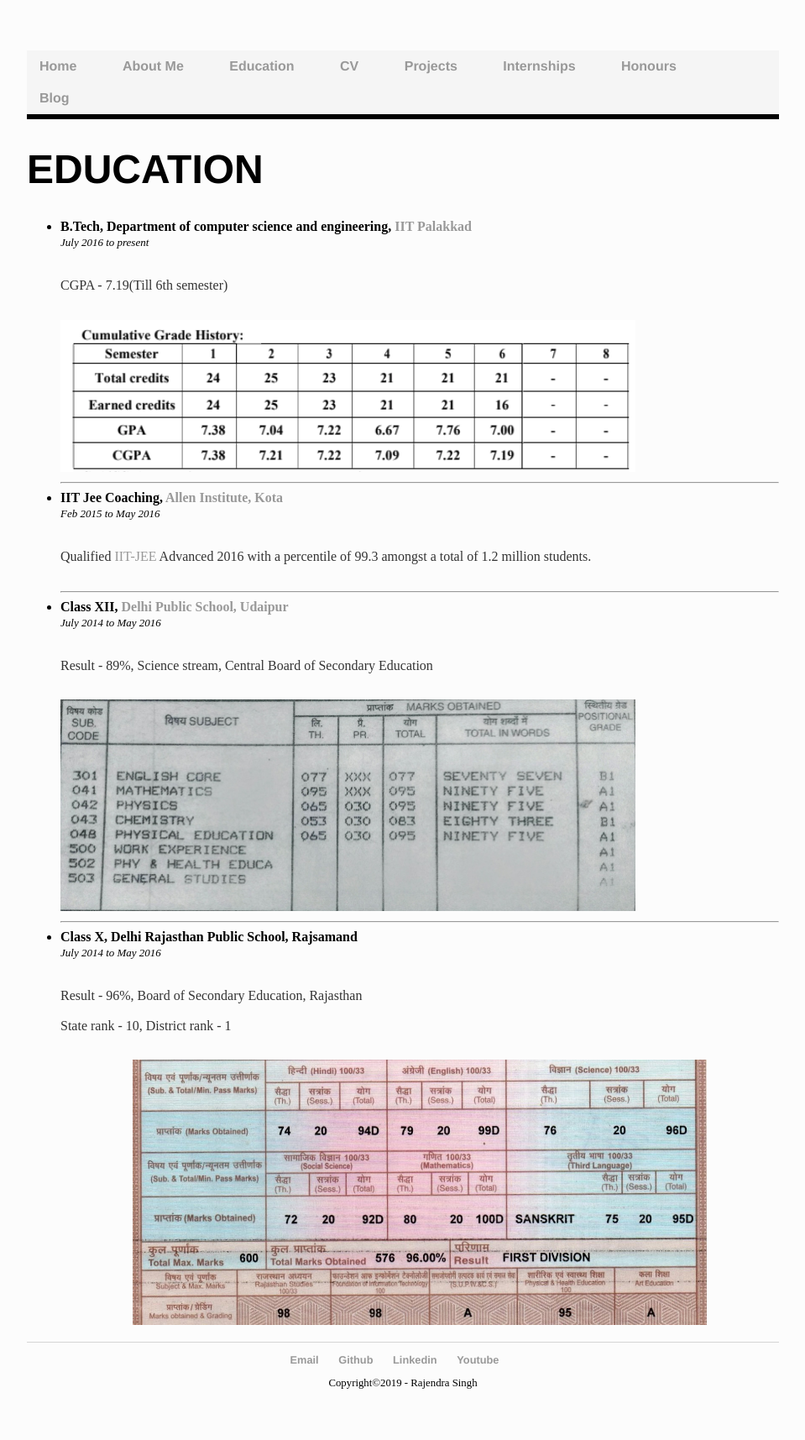
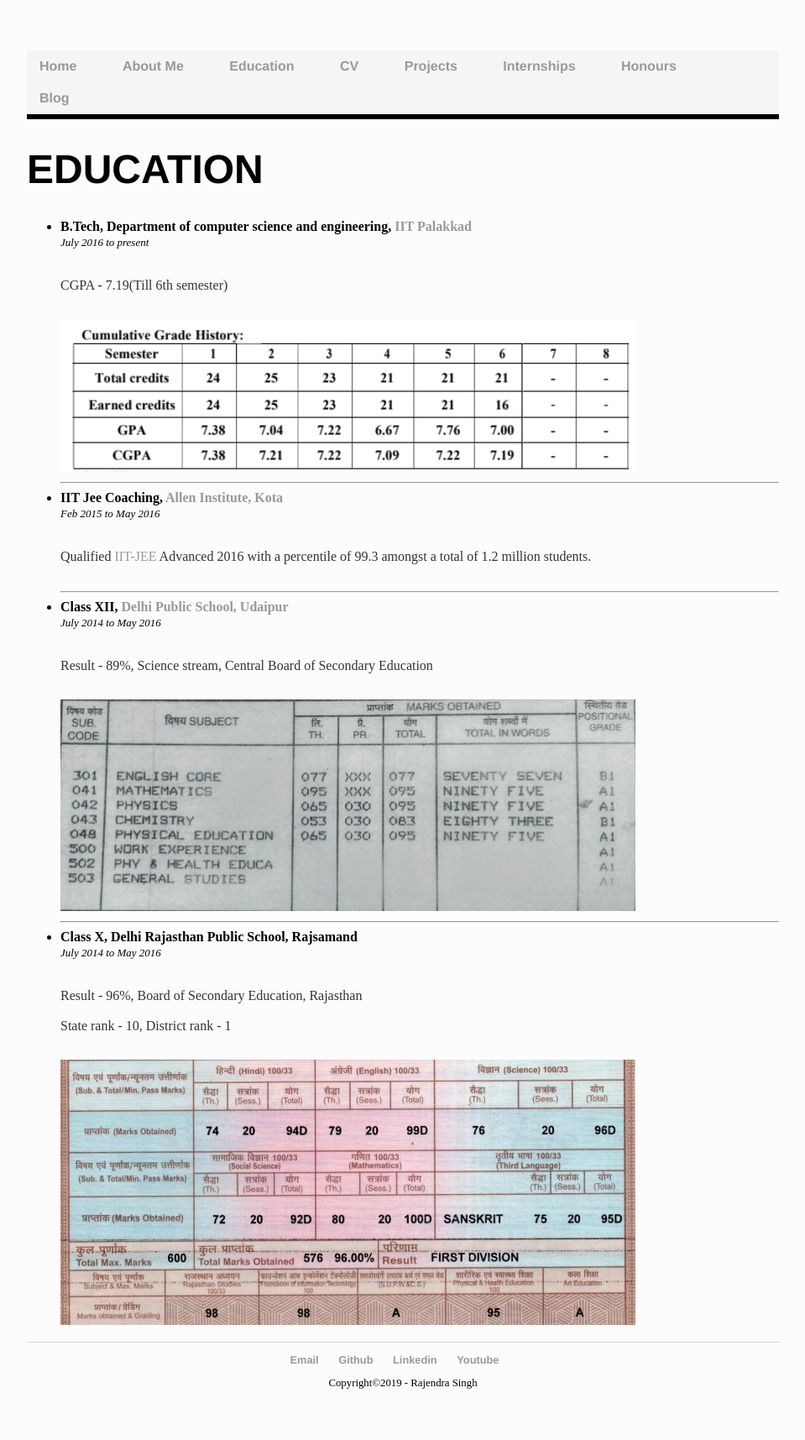
Before and after one commit to iamrajee/iamrajee.github.io, a Jekyll site: the page built from education/index.html, in a window 1280 px wide. Shown: the whole page at 84% size, without its empty margins (160-1119 px from the left). Built offline with Jekyll 4.4.1, drawn with Linux system fonts in a browser that asks for light colours.

Commit message:
Update index.html

```diff
--- a/education/index.html
+++ b/education/index.html
@@ -26,7 +26,9 @@ title: EDUCATION
 		<font size="2"><em>July 2014 to May 2016</em></font>
 		<p><font size="3">Result - 96%, Board of Secondary Education, Rajasthan<br/>
     		 State rank - 10,	District rank - 1</font></p>
-		<center><img src="images/10small.jpg" style='height: 80%; width: 80%; object-fit: contain'/></center>
+<!-- 		<center> -->
+			<img src="images/10small.jpg" style='height: 80%; width: 80%; object-fit: contain'/>
+<!-- 		</center> -->
 
 	</ul>
 </div><!-- /.blurb -->
```
